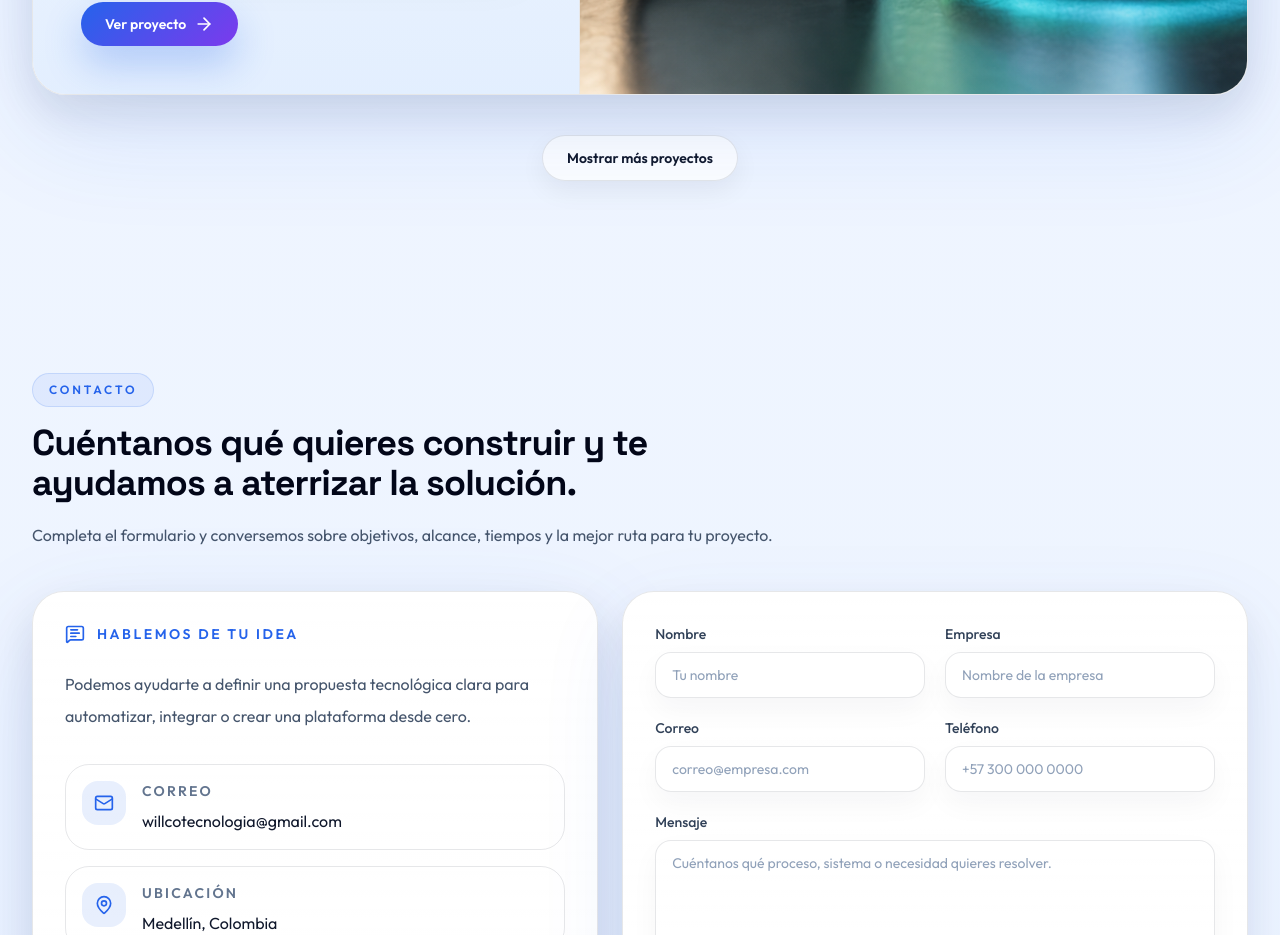
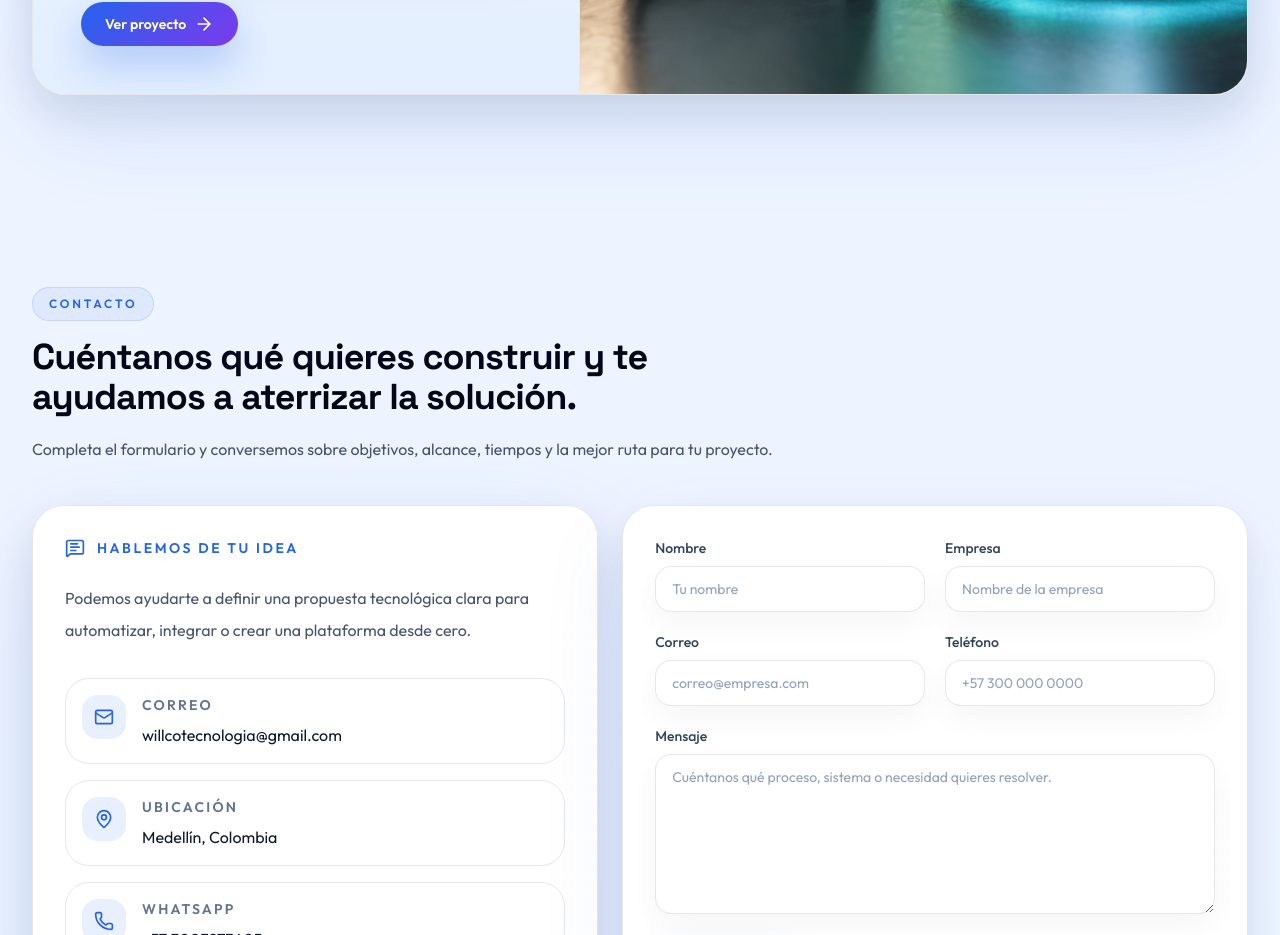
Before and after one commit to wialpe/willco-portfolio-landing, a React (Vite) app: page / in a window 1280 px wide. Shown: the part 6860-7795 px from the top of the page. Built offline with nearby package versions, Linux system fonts and the light colour scheme.

Commit message:
refactor: remove 'hasMoreProjects' logic and associated button from Projects component

```diff
--- a/src/components/Projects.tsx
+++ b/src/components/Projects.tsx
@@ -11,7 +11,6 @@ export function Projects() {
   const [showAllProjects, setShowAllProjects] = useState(false)
 
   const visibleProjects = showAllProjects ? projects : projects.slice(0, INITIAL_PROJECTS)
-  const hasMoreProjects = projects.length > INITIAL_PROJECTS
 
   return (
     <section id="proyectos" className="relative px-6 py-24 lg:px-8">
@@ -103,18 +102,6 @@ export function Projects() {
             </motion.article>
           ))}
         </motion.div>
-
-        {hasMoreProjects && (
-          <div className="mt-10 flex justify-center">
-            <button
-              type="button"
-              onClick={() => setShowAllProjects((current) => !current)}
-              className="btn-secondary"
-            >
-              {showAllProjects ? 'Mostrar menos proyectos' : 'Mostrar más proyectos'}
-            </button>
-          </div>
-        )}
       </div>
     </section>
   )
```
